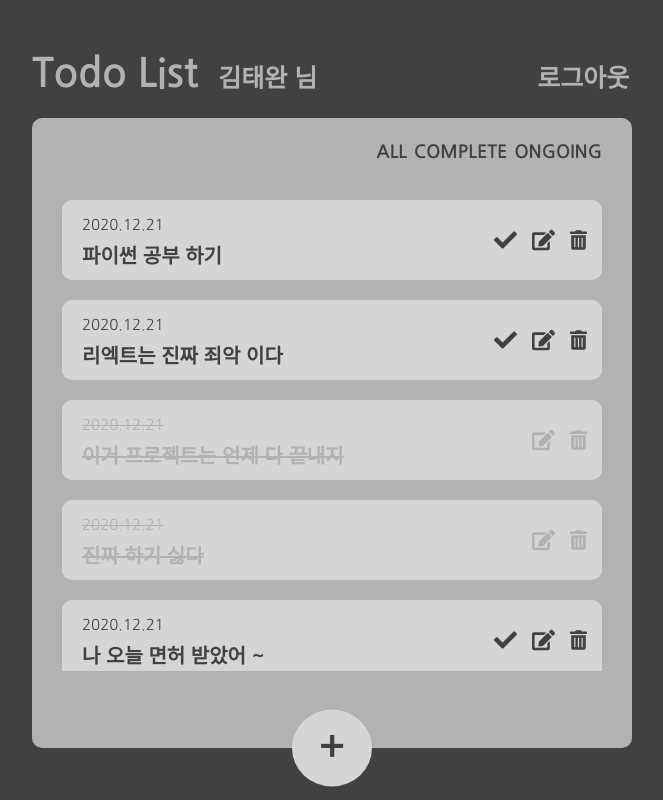
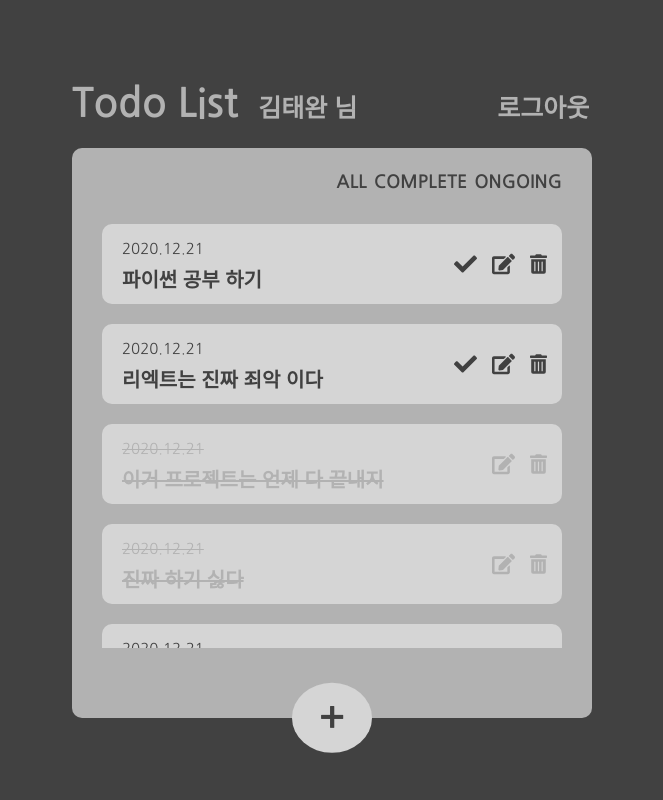
Before and after one commit to wwan13/TODO, a React (Create React App) app in the folder front/: page / in a window 1280 px wide. Shown: the whole page, without its empty margins (308-971 px from the left). Built offline with nearby package versions, Linux system fonts and the light colour scheme.

Commit message:
[taewan] : resize components

```diff
--- a/front/src/components/contents/Contents.css
+++ b/front/src/components/contents/Contents.css
@@ -2,13 +2,12 @@
     display: flex;
     flex-direction: column;
     align-items: center;
-    width: 550px;
+    width: 520px;
 }
 
 .todo-box {
-    width: 550px;
+    width: 520px;
     height: 510px;
-    justify-content: center;
     overflow: auto;
 }
 
--- a/front/src/components/header/Header.css
+++ b/front/src/components/header/Header.css
@@ -1,5 +1,5 @@
 .title-wrapper {
-    width: 600px;
+    width: 520px;
     height: 45px;
     margin-bottom: 20px;
     font-weight: Bold;
@@ -23,5 +23,5 @@
 .logout-button {
     font-size: 25px;
     color: #b2b2b2;
-    margin-left: 220px;
+    margin-left: 140px;
 }
--- a/front/src/components/inputBox/InputBox.css
+++ b/front/src/components/inputBox/InputBox.css
@@ -1,7 +1,7 @@
 .text-input {
     background-color: #d5d5d5;
     padding: 0px 20px;
-    width: 500px;
+    width: 420px;
     height: 80px;
     outline: none;
     border: none;
@@ -9,7 +9,7 @@
     font-size: 20px;
     color: #414141;
     font-weight: 600;
-    margin: 15px 0px;
+    margin: 10px 0px;
 }
 
 .text-input::placeholder {
@@ -18,13 +18,13 @@
 
 .submit-button {
     background-color: #d5d5d5;
-    width: 540px;
+    width: 460px;
     height: 80px;
     outline: none;
     border: none;
     background-color: #414141;
     border-radius: 10px;
-    margin: 45px 0px 15px 0px;
+    margin: 30px 0px 15px 0px;
     color: #d5d5d5;
     font-size: 25px;
     font-weight: bold;
--- a/front/src/components/main/Main.css
+++ b/front/src/components/main/Main.css
@@ -1,8 +1,8 @@
 .main-contents {
     display: flex;
     justify-content: center;
-    width: 600px;
-    height: 630px;
+    width: 520px;
+    height: 570px;
     background-color: #b2b2b2;
     border-radius: 10px;
 }
--- a/front/src/components/sortNav/SortNav.css
+++ b/front/src/components/sortNav/SortNav.css
@@ -1,5 +1,5 @@
 .nav-wrapper {
-    width: 540px;
+    width: 460px;
     height: 65px;
     display: flex;
     flex-direction: right;
--- a/front/src/components/todoObject/TodoObject.css
+++ b/front/src/components/todoObject/TodoObject.css
@@ -1,8 +1,8 @@
 .object-box {
-    width: 540px;
+    width: 460px;
     height: 80px;
     background-color: #d5d5d5;
-    margin: 20px 0px 20px 5px;
+    margin: 20px 30px;
     border-radius: 10px;
     transition: .3s;
     display: flex;
@@ -17,7 +17,7 @@
 
 .object-contents {
     height: 50px;
-    width: 380px;
+    width: 330px;
     margin-left: 20px;
 }
 
```
